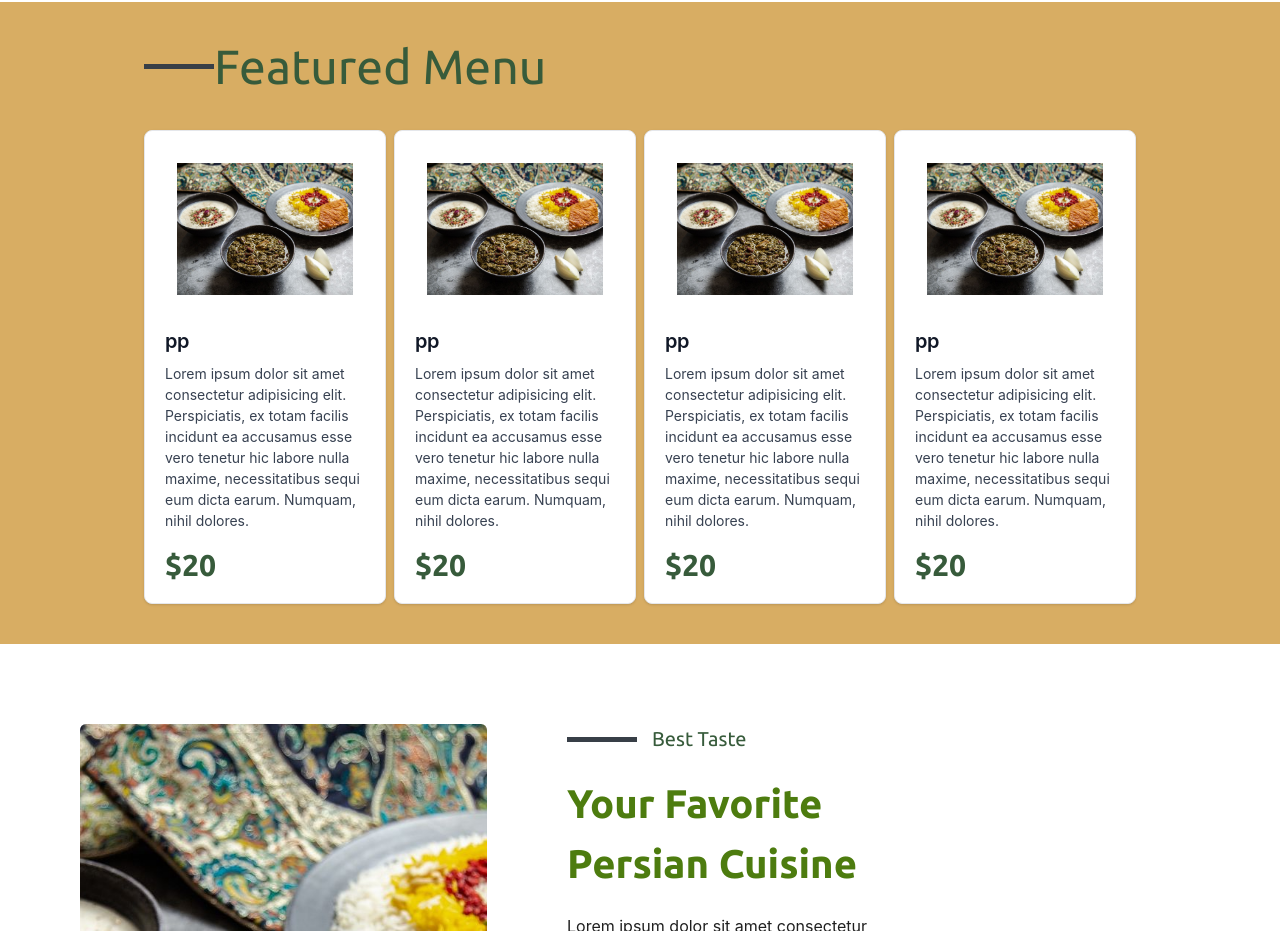
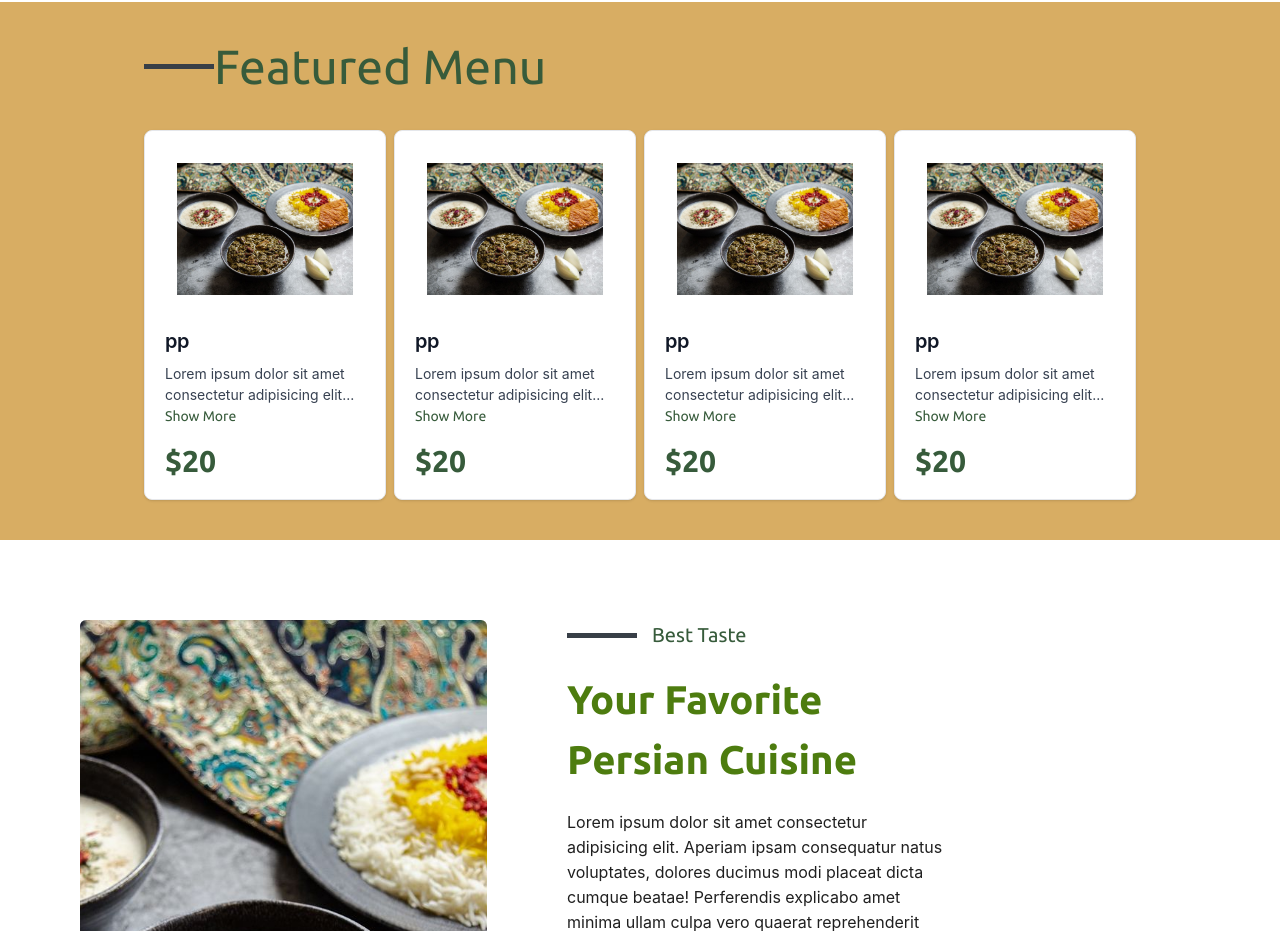
Before and after one commit to pouya-jafari/tanje-restaurant, a React (Vite) app: page /home in a window 1280 px wide. Shown: the part 1000-1931 px from the top of the page. Built offline with nearby package versions, Linux system fonts and the light colour scheme; a web font is replaced by a local one.

Commit message:
added some modifications for improvement to components
Signed-off-by: Pouya Jafari <pouyajefri1080@outlook.com>

```diff
--- a/src/components/Card.tsx
+++ b/src/components/Card.tsx
@@ -1,3 +1,5 @@
+import { useState } from "react";
+
 type CardProps = {
   item: string;
   price: number;
@@ -5,24 +7,38 @@ type CardProps = {
 };
 
 const Card = ({ item, price, imgdat }: CardProps) => {
+  const [isClicked, setIsClicked] = useState(false);
+
+  const handleClick = () => {
+    setIsClicked(!isClicked);
+  };
+
   return (
-    <div className="w-full max-w-sm bg-white border border-gray-200 rounded-lg shadow dark:border-none hover:scale-105 transform transition-transform duration-300 ">
-      <a href="#">
+    <div
+      className="w-full max-w-sm bg-white border  border-gray-200 rounded-lg shadow dark:border-none hover:scale-105 transform transition-transform duration-300 "
+      onClick={handleClick}
+    >
+      <a>
         <img className="p-8 rounded-t-lg" src={imgdat} alt="product image" />
       </a>
       <div className="px-5 pb-5">
-        <a href="#">
+        <a>
           <h5 className="text-xl font-semibold tracking-tight text-gray-900 dark:text-white ">
             {item}
           </h5>
         </a>
 
         <p className="text-gray-700 dark:text-gray-400 mt-2">
-          Lorem ipsum dolor sit amet consectetur adipisicing elit. Perspiciatis,
-          ex totam facilis incidunt ea accusamus esse vero tenetur hic labore
-          nulla maxime, necessitatibus sequi eum dicta earum. Numquam, nihil
-          dolores.
+          {isClicked
+            ? `Lorem ipsum dolor sit amet consectetur adipisicing elit. Perspiciatis,
+    ex totam facilis incidunt ea accusamus esse vero tenetur hic labore
+    nulla maxime, necessitatibus sequi eum dicta earum. Numquam, nihil
+    dolores.`
+            : `Lorem ipsum dolor sit amet consectetur adipisicing elit...`}
         </p>
+        {!isClicked && (
+          <span className="text-blue-500 cursor-pointer  mt-2">Show More</span>
+        )}
 
         <div className="flex items-center justify-between mt-4">
           <span className="text-3xl font-bold text-gray-900 dark:text-white">
--- a/src/components/googleReview.tsx
+++ b/src/components/googleReview.tsx
@@ -1,4 +1,4 @@
-import React, { useEffect } from "react";
+import { useEffect } from "react";
 
 const GoogleReviewsWidget = () => {
   useEffect(() => {
--- a/src/pages/Home.tsx
+++ b/src/pages/Home.tsx
@@ -59,8 +59,8 @@ const Home = () => {
   return (
     <div className="Home overflow-hidden">
       <Carousel autoplay arrows infinite>
-        {CAROUSEL_DATA.map((item) => (
-          <div>
+        {CAROUSEL_DATA.map((item, index) => (
+          <div key={index}>
             <h3
               style={{
                 ...contentStyle,
@@ -169,7 +169,7 @@ const Home = () => {
 
         <div className="bg-[#d8ad63]">
           <div id="AboutMenu2" dir="rtl">
-            <div className="row w-[80%] max-w-[1170px] grid grid-cols-2 gap-[50px] overflow-x-hidden p-[5rem] max-lg:grid-cols-1 max-md:w-[90%] ">
+            <div className="row w-[80%] max-w-[1170px]  grid grid-cols-2 gap-[50px] overflow-x-hidden p-[5rem] max-lg:grid-cols-1 max-md:w-[90%] ">
               <div className="imgWrapper overflow-hidden rounded-md">
                 <img
                   src={baghPimg}
--- a/src/pages/Intro.tsx
+++ b/src/pages/Intro.tsx
@@ -1,5 +1,5 @@
 import { useNavigate } from "react-router-dom";
-import logo from "../assets/tanjeLogo.png";
+// import logo from "../assets/tanjeLogo.png";
 const Intro = () => {
   const navigate = useNavigate();
   function NavigateHandler() {
--- a/src/pages/Menu.tsx
+++ b/src/pages/Menu.tsx
@@ -0,0 +1,3 @@
+const Menu = () => {};
+
+export default Menu;
--- a/src/pages/root.tsx
+++ b/src/pages/root.tsx
@@ -10,7 +10,7 @@ import Icon, {
 } from "@ant-design/icons";
 import { CustomIconComponentProps } from "@ant-design/icons/lib/components/Icon";
 
-const { Header, Content, Footer } = Layout;
+const { Header, Content } = Layout;
 
 const CustomIcon = () => {
   return (
```
Also changed, not shown: 2 other files (tests, documents, lock files or other folders).
